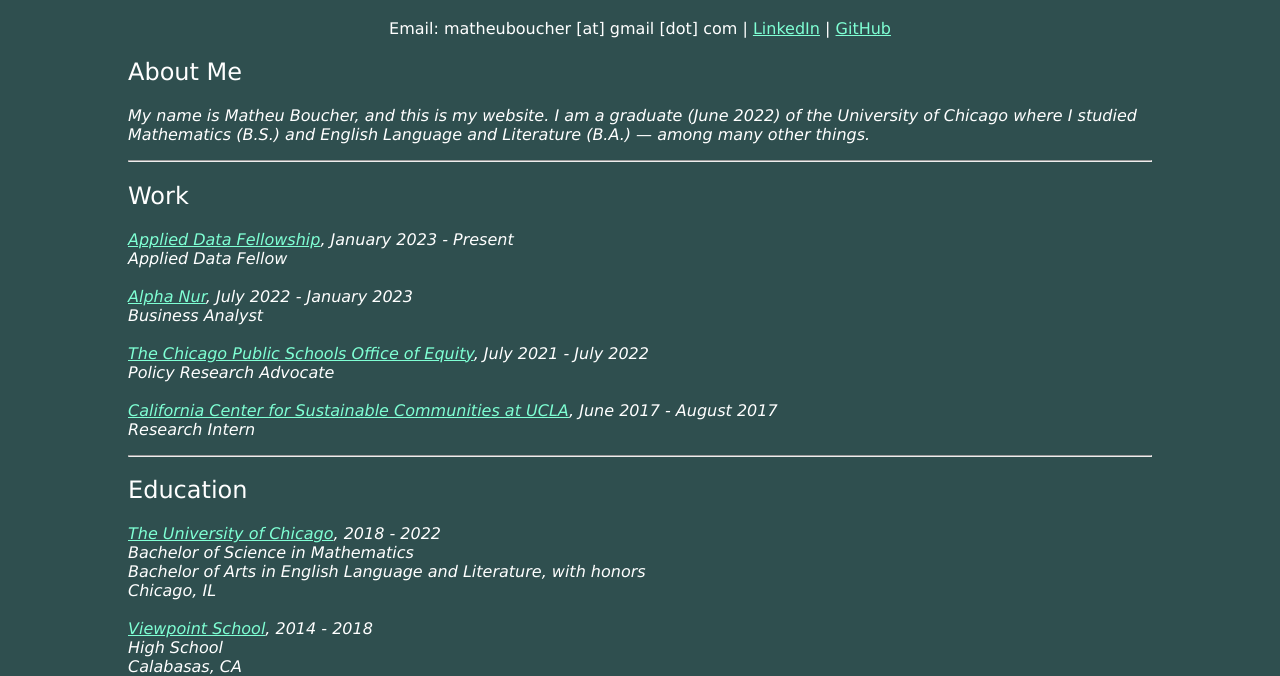
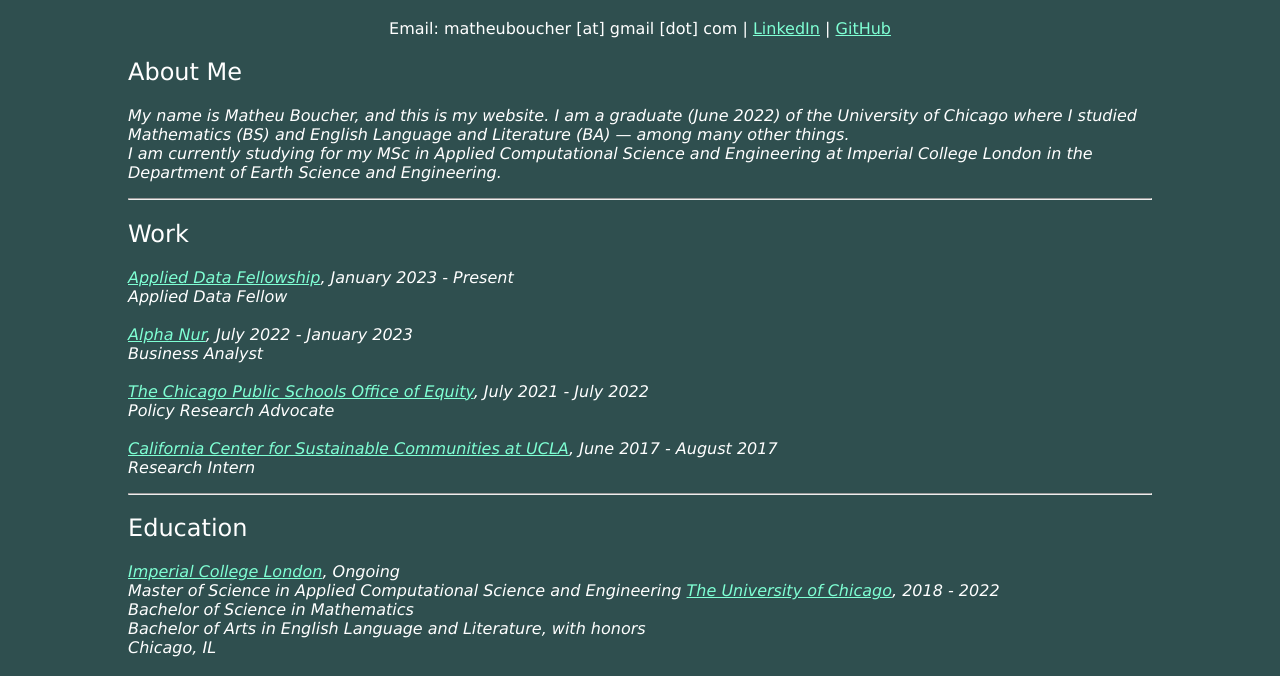
Before and after one commit to matheuboucher/matheuboucher.github.io, a plain HTML site: page index.html in a window 1280 px wide. Shown: the part 97-773 px from the top of the page. Drawn offline with Linux system fonts and the light colour scheme.

Commit message:
add imperial to index.html

```diff
--- a/index.html
+++ b/index.html
@@ -44,8 +44,10 @@
     </div>
     <h2>About Me</h2>
     <em><p>My name is Matheu Boucher, and this is my website. I am a graduate (June 2022) of the
-        University of Chicago where I studied Mathematics (B.S.) and English Language and
-        Literature (B.A.) <span>&#8212</span> among many other things.
+        University of Chicago where I studied Mathematics (BS) and English Language and
+        Literature (BA) <span>&#8212</span> among many other things.
+        <br>I am currently studying for my MSc in Applied Computational Science and Engineering
+        at Imperial College London in the Department of Earth Science and Engineering.
     </p></em>
     <hr>
     <h2>Work</h2>
@@ -68,7 +70,11 @@
     </p></em>
     <hr>
     <h2>Education</h2>
-    <em><p><a href="https://www.uchicago.edu/" target="_blank" rel="noopener noreferrer"
+    <em><p><a href="https://www.imperial.ac.uk/earth-science/" target="_blank" rel="noopener noreferrer"
+        style="color:aquamarine">
+        Imperial College London</a>, Ongoing<br>
+        Master of Science in Applied Computational Science and Engineering
+        <a href="https://www.uchicago.edu/" target="_blank" rel="noopener noreferrer"
         style="color:aquamarine">
         The University of Chicago</a>, 2018 - 2022<br>
         Bachelor of Science in Mathematics<br>
```
